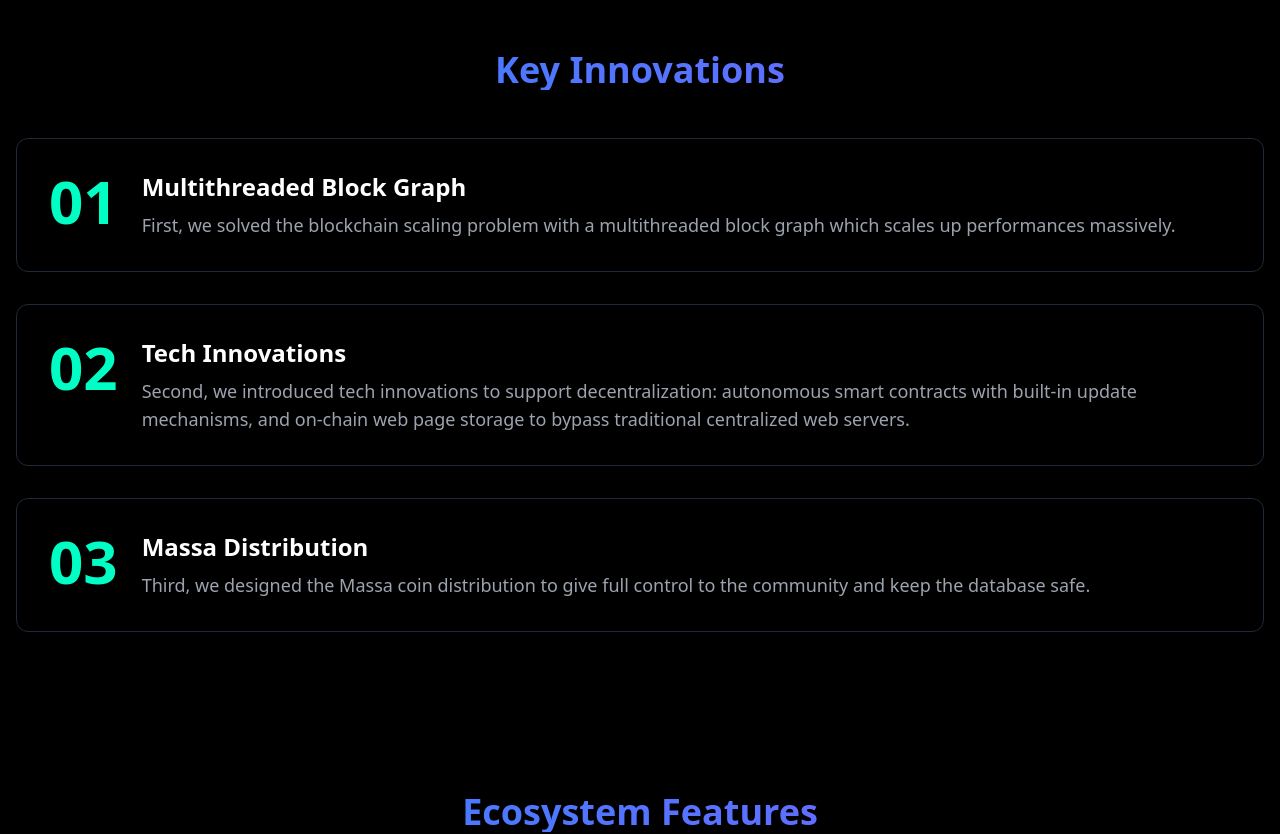
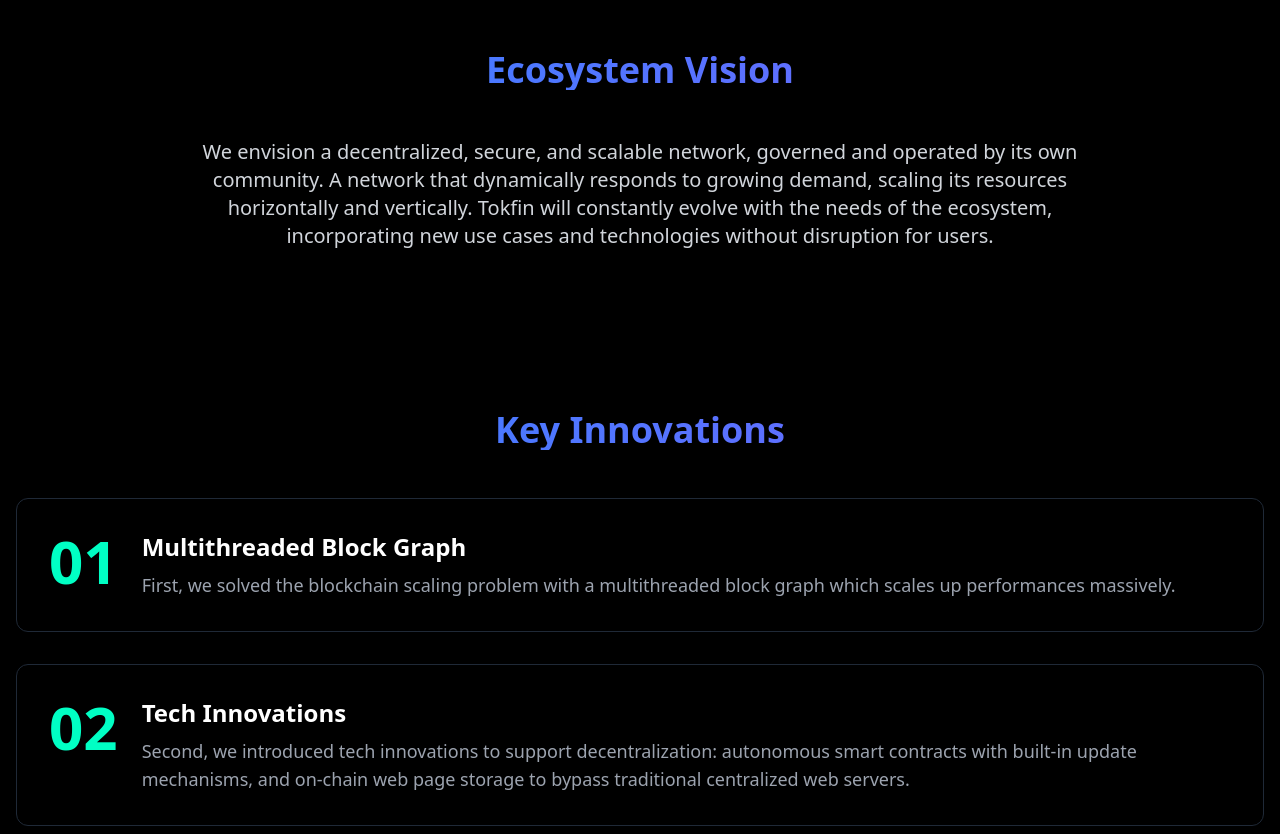
Before and after one commit to Easyinver/tokfin-landing, a React (Vite) app: page / in a window 1280 px wide. Shown: the part 1300-2134 px from the top of the page. Built offline with nearby package versions, Linux system fonts and the light colour scheme.

Commit message:
Add ecosystem vision description
Updated the project documentation to include the vision for a decentralized, secure, and scalable network governed by its community. This vision emphasizes dynamic resource scaling and continuous evolution to meet ecosystem needs.
[skip gpt_engineer]

```diff
--- a/src/components/Features.tsx
+++ b/src/components/Features.tsx
@@ -102,6 +102,22 @@ export const Features = () => {
       <section className="py-20 bg-black/10">
         <div className="container mx-auto px-4">
           <h2 className="text-3xl md:text-4xl font-bold text-center mb-12 bg-gradient-to-r from-sui-blue to-sui-purple bg-clip-text text-transparent">
+            Ecosystem Vision
+          </h2>
+          <div className="max-w-4xl mx-auto text-center">
+            <p className="text-lg md:text-xl text-gray-300 leading-relaxed">
+              We envision a decentralized, secure, and scalable network, governed and operated by its own community.
+              A network that dynamically responds to growing demand, scaling its resources horizontally and vertically.
+              Tokfin will constantly evolve with the needs of the ecosystem, incorporating new use cases and technologies
+              without disruption for users.
+            </p>
+          </div>
+        </div>
+      </section>
+
+      <section className="py-20 bg-black/10">
+        <div className="container mx-auto px-4">
+          <h2 className="text-3xl md:text-4xl font-bold text-center mb-12 bg-gradient-to-r from-sui-blue to-sui-purple bg-clip-text text-transparent">
             Key Innovations
           </h2>
           <div className="space-y-8">
```
